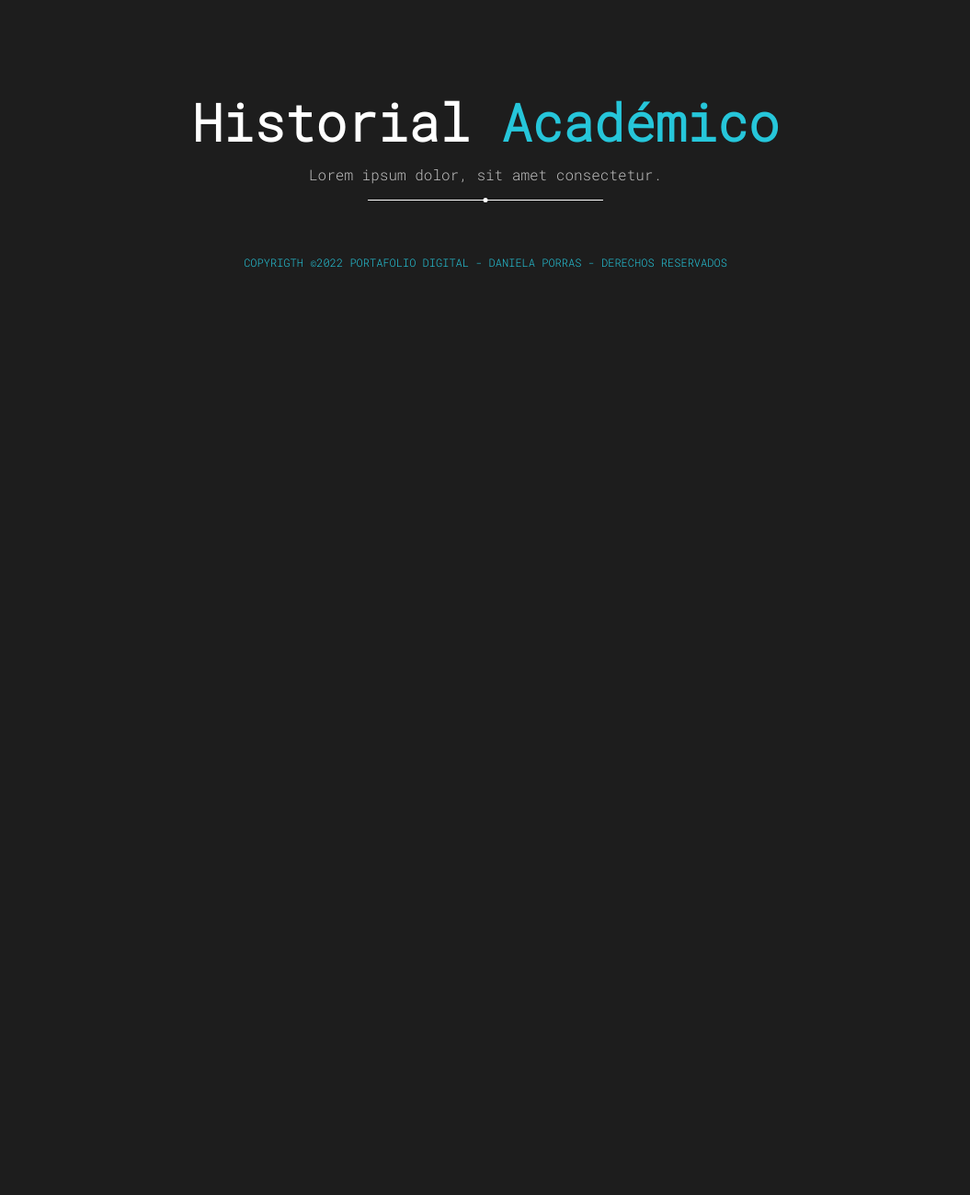
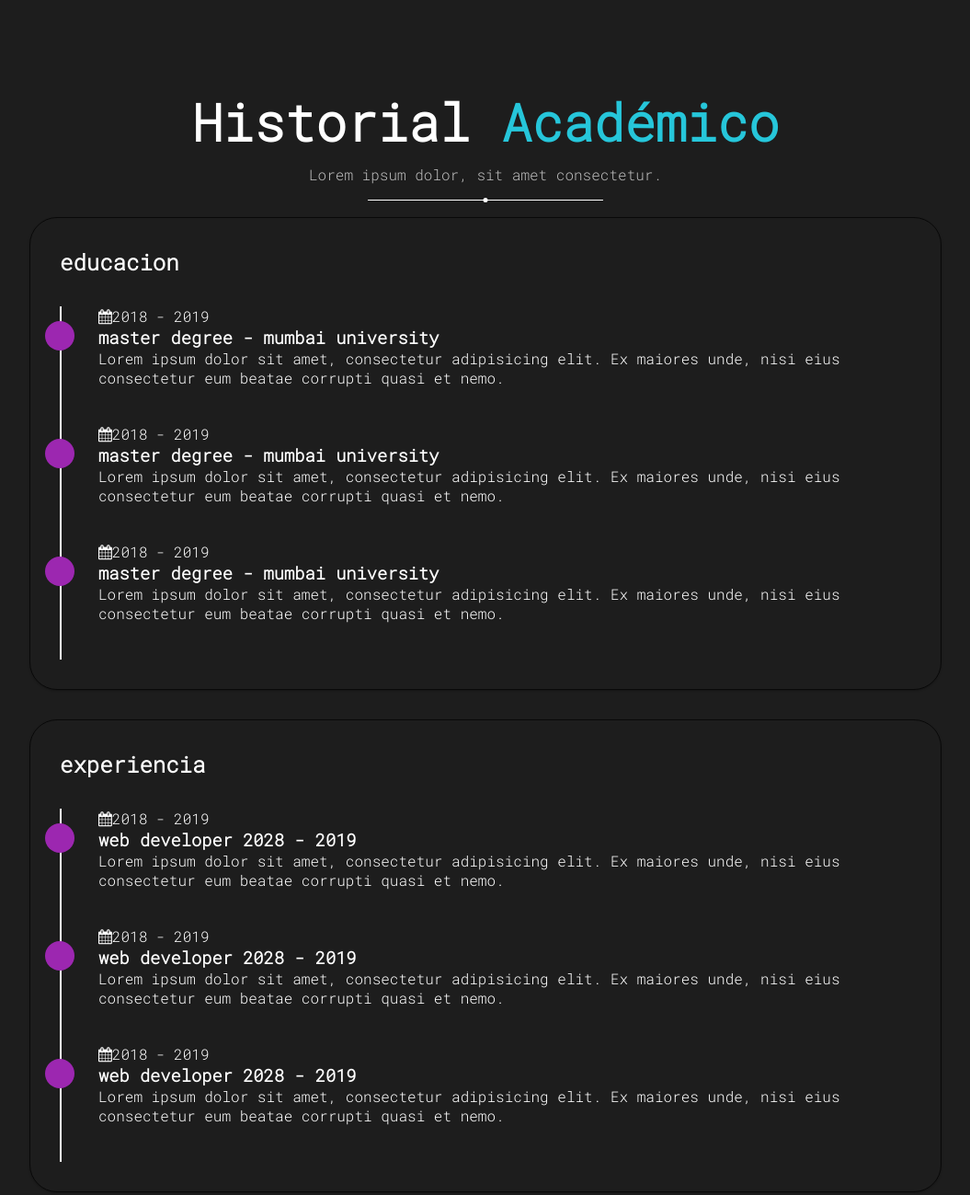
Before and after one commit to dnlaMrno/Portafolio-DP, a plain HTML site: page index.html in a window 1280 px wide. Shown: the part 3728-5027 px from the top of the page at 92% size, without its empty margins (112-1167 px from the left). Before the commit the page ends 4028 px from the top, so only its background shows below. Drawn offline with Linux system fonts and the light colour scheme.

Commit message:
trabajando en la seccion de historial academico

```diff
--- a/Css/style.css
+++ b/Css/style.css
@@ -378,7 +378,42 @@ body {
 }
 
 /*--------- Estudios --------*/
+.row {
+    display: flex;
+    flex-wrap: wrap;
+}
 
+.row .column {
+    flex: 1 1 40rem;
+    margin: 1rem;
+    padding: 2rem;
+    border: 1px solid rgba(0, 0, 0, 0.7);
+    box-shadow: 0 1px 2px rgba(0, 0, 0, 0.25);
+    border-radius: 30px;
+}
+
+.row .column .title {
+    font: 2.5rem;
+    padding-bottom: 2rem;
+}
+
+.row .column .box {
+    padding-left: 2.5rem;
+    padding-bottom: 2.5rem;
+    border-left: 2px solid #fff;
+    position: relative;
+}
+
+.row .column .box::before {
+    content: '';
+    position: absolute;
+    top: 1rem;
+    left: -1.1rem;
+    height: 2rem;
+    width: 2rem;
+    border-radius: 50%;
+    background: #9C27B0;
+}
 
 /*--------- Footer --------*/
 .footer {
--- a/index.html
+++ b/index.html
@@ -120,7 +120,57 @@
     <h2 class="heading">Historial<span class="highLight"> Académico</span></h2>
     <p class="sub-heading"> Lorem ipsum dolor, sit amet consectetur.</p>
     <div class="separator"></div>
+
+<div class="row">
+    <div class="column">
+        <h2 class="title">educacion</h2>
+
+    <div class="box">
+        <div class="year"><i class="fa fa-calendar"></i>2018 - 2019</div>
+        <h3>master degree - mumbai university</h3>
+        <p>Lorem ipsum dolor sit amet, consectetur adipisicing elit. Ex maiores unde,
+            nisi eius consectetur eum beatae corrupti quasi et nemo.</p>
+    </div>
+    <div class="box">
+        <div class="year"><i class="fa fa-calendar"></i>2018 - 2019</div>
+        <h3>master degree - mumbai university</h3>
+        <p>Lorem ipsum dolor sit amet, consectetur adipisicing elit. Ex maiores unde,
+            nisi eius consectetur eum beatae corrupti quasi et nemo.</p>
+    </div>
+    <div class="box">
+        <div class="year"><i class="fa fa-calendar"></i>2018 - 2019</div>
+        <h3>master degree - mumbai university</h3>
+        <p>Lorem ipsum dolor sit amet, consectetur adipisicing elit. Ex maiores unde,
+            nisi eius consectetur eum beatae corrupti quasi et nemo.</p>
+    </div>
+    </div>
+
+    <div class="column">
+        <h2 class="title">experiencia</h2>
+
+    <div class="box">
+        <div class="year"><i class="fa fa-calendar"></i>2018 - 2019</div>
+        <h3>web developer 2028 - 2019</h3>
+        <p>Lorem ipsum dolor sit amet, consectetur adipisicing elit. Ex maiores unde,
+            nisi eius consectetur eum beatae corrupti quasi et nemo.</p>
+    </div>
+    <div class="box">
+        <div class="year"><i class="fa fa-calendar"></i>2018 - 2019</div>
+        <h3>web developer 2028 - 2019</h3>
+        <p>Lorem ipsum dolor sit amet, consectetur adipisicing elit. Ex maiores unde,
+            nisi eius consectetur eum beatae corrupti quasi et nemo.</p>
+    </div>
+    <div class="box">
+        <div class="year"><i class="fa fa-calendar"></i>2018 - 2019</div>
+        <h3>web developer 2028 - 2019</h3>
+        <p>Lorem ipsum dolor sit amet, consectetur adipisicing elit. Ex maiores unde,
+            nisi eius consectetur eum beatae corrupti quasi et nemo.</p>
+    </div>
+    </div>
+</div>
+
 </section>
+
 
 
 
```
